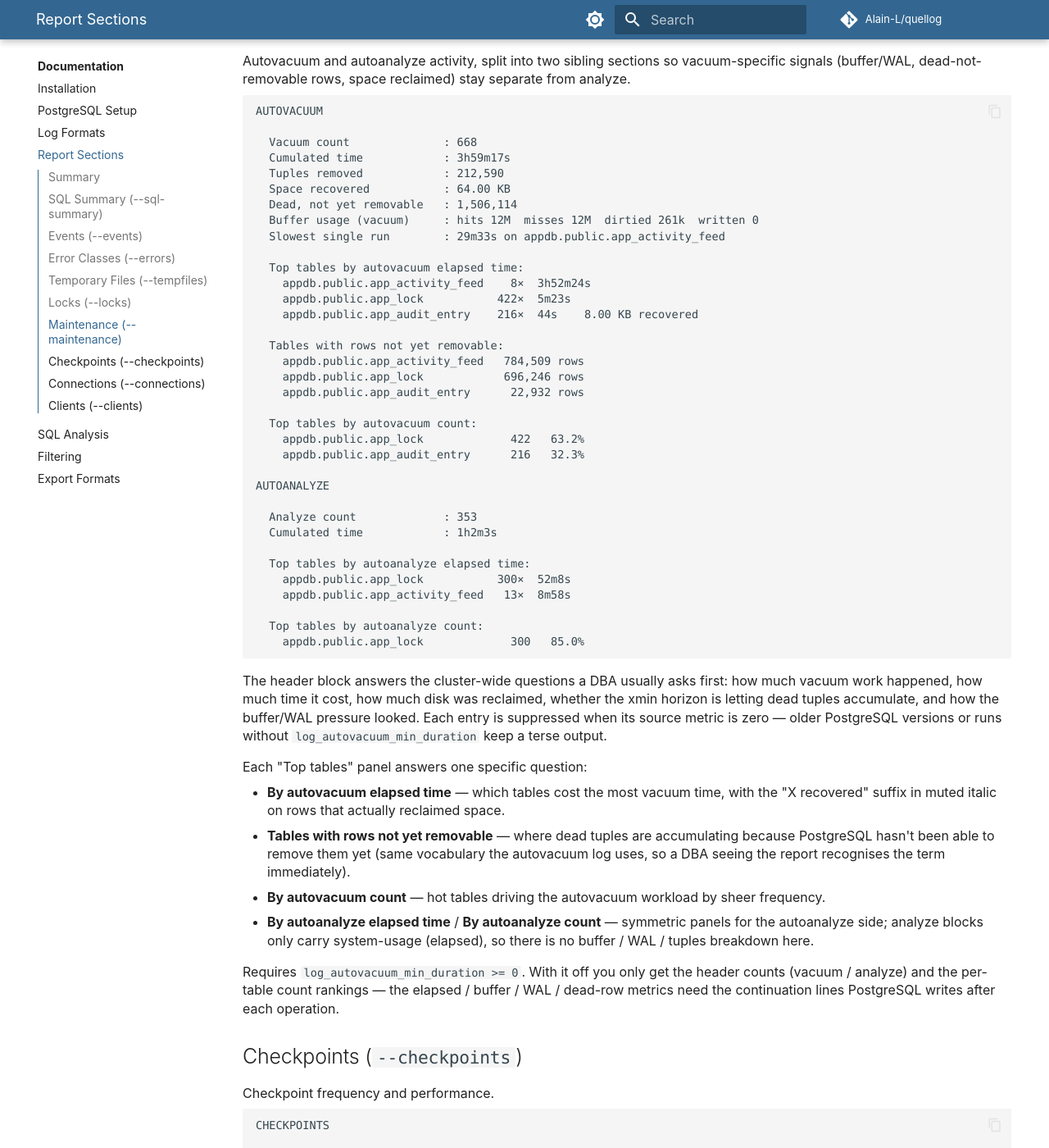
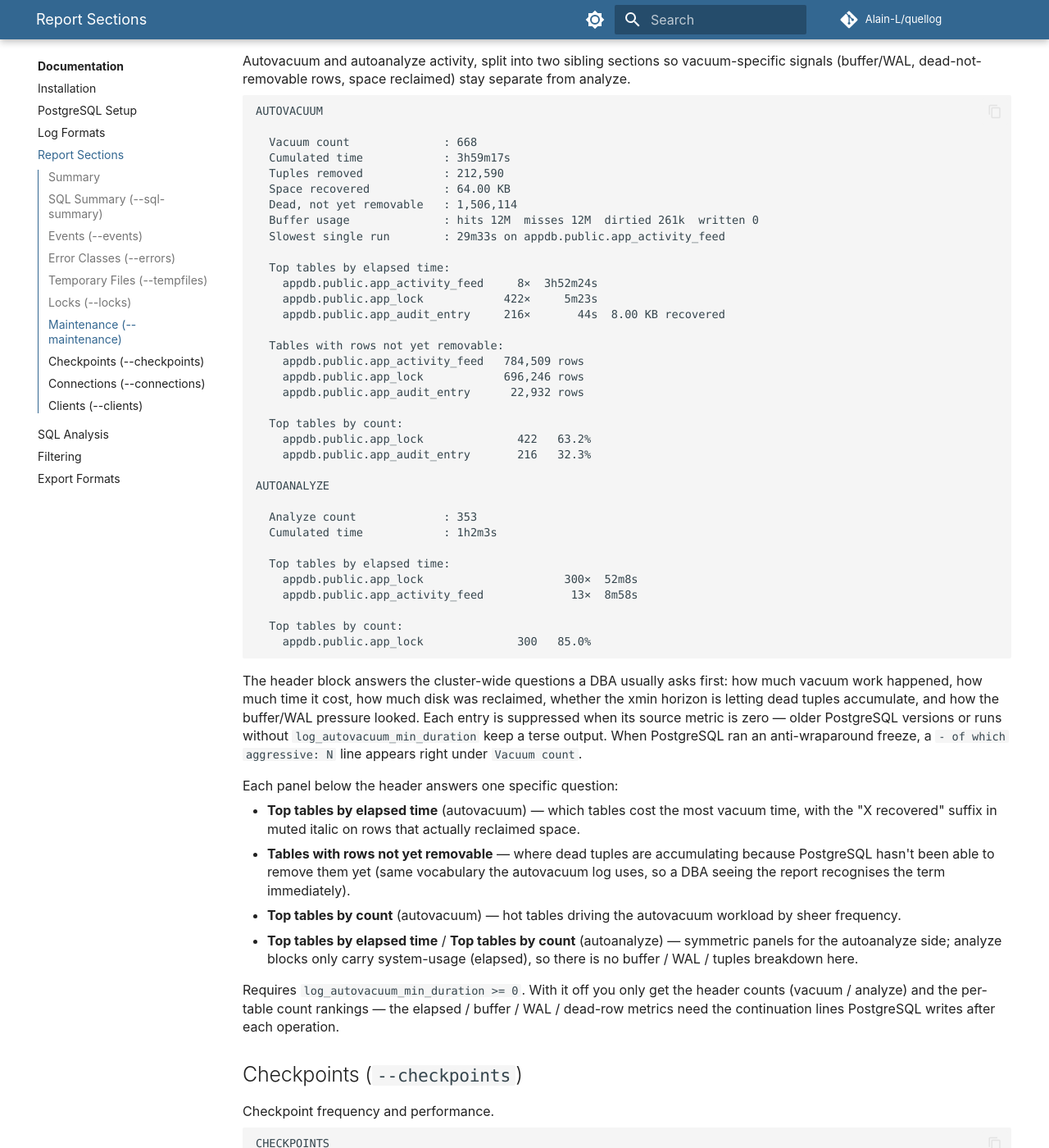
Before and after one commit to Alain-L/quellog, an MkDocs documentation site: the page built from docs/default-report.md, in a window 1280 px wide and 1400 px high, scrolled down 3250 px. Shown: the whole window at 82% size. Built offline with MkDocs 1.6.1 and Material for MkDocs 9.7.7, drawn with Linux system fonts in a browser that asks for light colours; comment, search, counter and statistics services are not loaded.

Commit message:
docs: align maintenance example with the real CLI output
The doc still showed labels the section never emits — "Buffer usage
(vacuum)", "Top tables by autovacuum elapsed time", "Top tables by
autovacuum count", and the autoanalyze symmetric pair — that were
draft text I wrote before re-running quellog against a fixture. The
panel titles live under the AUTOVACUUM / AUTOANALYZE section header
so they are never qualified with the kind in the actual output; the
buffer-usage header line has no parenthetical either.

Also align the in-doc whitespace with what the renderer actually
prints (count column is right-aligned across the panel, elapsed too)
so a reader can match what they see on stdout line-for-line.

Add a sentence in the surrounding prose pointing at the conditional
"of which aggressive" line so the reader knows to look for it after
an anti-wraparound freeze ran.

````diff
--- a/docs/default-report.md
+++ b/docs/default-report.md
@@ -166,44 +166,44 @@ AUTOVACUUM
   Tuples removed            : 212,590
   Space recovered           : 64.00 KB
   Dead, not yet removable   : 1,506,114
-  Buffer usage (vacuum)     : hits 12M  misses 12M  dirtied 261k  written 0
+  Buffer usage              : hits 12M  misses 12M  dirtied 261k  written 0
   Slowest single run        : 29m33s on appdb.public.app_activity_feed
 
-  Top tables by autovacuum elapsed time:
-    appdb.public.app_activity_feed    8×  3h52m24s
-    appdb.public.app_lock           422×  5m23s
-    appdb.public.app_audit_entry    216×  44s    8.00 KB recovered
+  Top tables by elapsed time:
+    appdb.public.app_activity_feed     8×  3h52m24s
+    appdb.public.app_lock            422×     5m23s
+    appdb.public.app_audit_entry     216×       44s  8.00 KB recovered
 
   Tables with rows not yet removable:
     appdb.public.app_activity_feed   784,509 rows
     appdb.public.app_lock            696,246 rows
     appdb.public.app_audit_entry      22,932 rows
 
-  Top tables by autovacuum count:
-    appdb.public.app_lock             422   63.2%
-    appdb.public.app_audit_entry      216   32.3%
+  Top tables by count:
+    appdb.public.app_lock              422   63.2%
+    appdb.public.app_audit_entry       216   32.3%
 
 AUTOANALYZE
 
   Analyze count             : 353
   Cumulated time            : 1h2m3s
 
-  Top tables by autoanalyze elapsed time:
-    appdb.public.app_lock           300×  52m8s
-    appdb.public.app_activity_feed   13×  8m58s
+  Top tables by elapsed time:
+    appdb.public.app_lock                     300×  52m8s
+    appdb.public.app_activity_feed             13×  8m58s
 
-  Top tables by autoanalyze count:
-    appdb.public.app_lock             300   85.0%
+  Top tables by count:
+    appdb.public.app_lock              300   85.0%
 ```
 
-The header block answers the cluster-wide questions a DBA usually asks first: how much vacuum work happened, how much time it cost, how much disk was reclaimed, whether the xmin horizon is letting dead tuples accumulate, and how the buffer/WAL pressure looked. Each entry is suppressed when its source metric is zero — older PostgreSQL versions or runs without `log_autovacuum_min_duration` keep a terse output.
+The header block answers the cluster-wide questions a DBA usually asks first: how much vacuum work happened, how much time it cost, how much disk was reclaimed, whether the xmin horizon is letting dead tuples accumulate, and how the buffer/WAL pressure looked. Each entry is suppressed when its source metric is zero — older PostgreSQL versions or runs without `log_autovacuum_min_duration` keep a terse output. When PostgreSQL ran an anti-wraparound freeze, a `- of which aggressive: N` line appears right under `Vacuum count`.
 
-Each "Top tables" panel answers one specific question:
+Each panel below the header answers one specific question:
 
-- **By autovacuum elapsed time** — which tables cost the most vacuum time, with the "X recovered" suffix in muted italic on rows that actually reclaimed space.
+- **Top tables by elapsed time** (autovacuum) — which tables cost the most vacuum time, with the "X recovered" suffix in muted italic on rows that actually reclaimed space.
 - **Tables with rows not yet removable** — where dead tuples are accumulating because PostgreSQL hasn't been able to remove them yet (same vocabulary the autovacuum log uses, so a DBA seeing the report recognises the term immediately).
-- **By autovacuum count** — hot tables driving the autovacuum workload by sheer frequency.
-- **By autoanalyze elapsed time** / **By autoanalyze count** — symmetric panels for the autoanalyze side; analyze blocks only carry system-usage (elapsed), so there is no buffer / WAL / tuples breakdown here.
+- **Top tables by count** (autovacuum) — hot tables driving the autovacuum workload by sheer frequency.
+- **Top tables by elapsed time** / **Top tables by count** (autoanalyze) — symmetric panels for the autoanalyze side; analyze blocks only carry system-usage (elapsed), so there is no buffer / WAL / tuples breakdown here.
 
 Requires `log_autovacuum_min_duration >= 0`. With it off you only get the header counts (vacuum / analyze) and the per-table count rankings — the elapsed / buffer / WAL / dead-row metrics need the continuation lines PostgreSQL writes after each operation.
 
````
